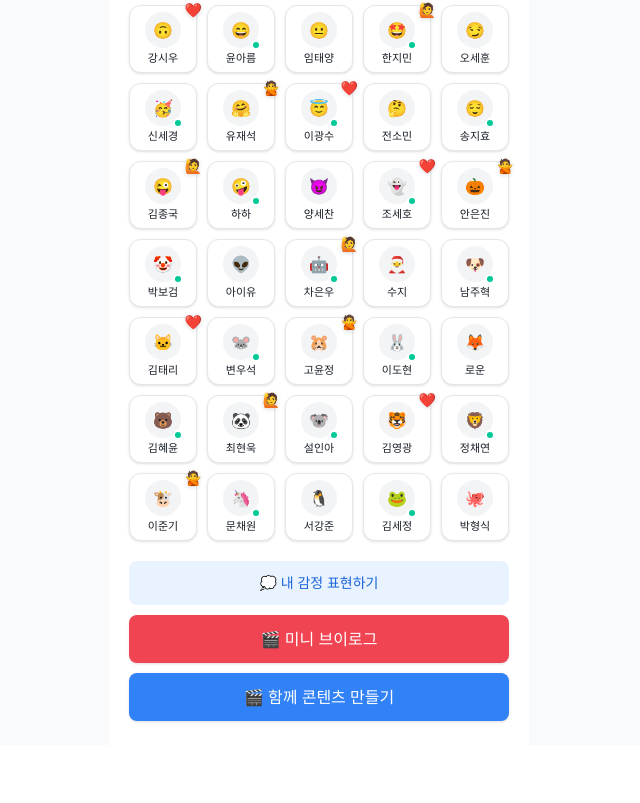
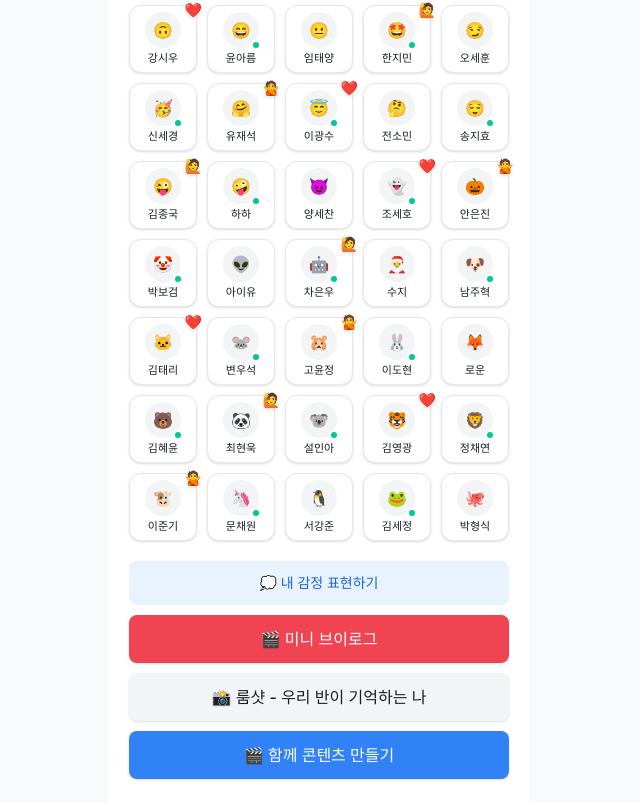
Before and after one commit to hwohwo5-beep/classroom, a Next.js app: page /room in a window 1280 px wide. Shown: the part 542-1345 px from the top of the page, without its empty margins (321-961 px from the left). Before the commit the page ends 1287 px from the top, so only its background shows below. Built offline with nearby package versions, Linux system fonts and the light colour scheme; no server answers; the database is empty; sample sign-in values are in the browser's storage; a web font is replaced by a local one.

Commit message:
add roomshot button

```diff
--- a/app/room/page.tsx
+++ b/app/room/page.tsx
@@ -438,6 +438,12 @@ export default function RoomPage() {
             🎬 미니 브이로그
           </button>
           <button
+            onClick={() => router.push("/roomshot")}
+            className="w-full h-12 rounded-lg bg-[#f2f4f6] text-[#191f28] font-medium text-base active:scale-[0.98] transition-transform shadow-sm"
+          >
+            📸 룸샷 - 우리 반이 기억하는 나
+          </button>
+          <button
             onClick={() => router.push("/create")}
             className="w-full h-12 rounded-lg bg-[#3182f6] text-white font-medium text-base active:scale-[0.98] transition-transform shadow-sm"
           >
```
